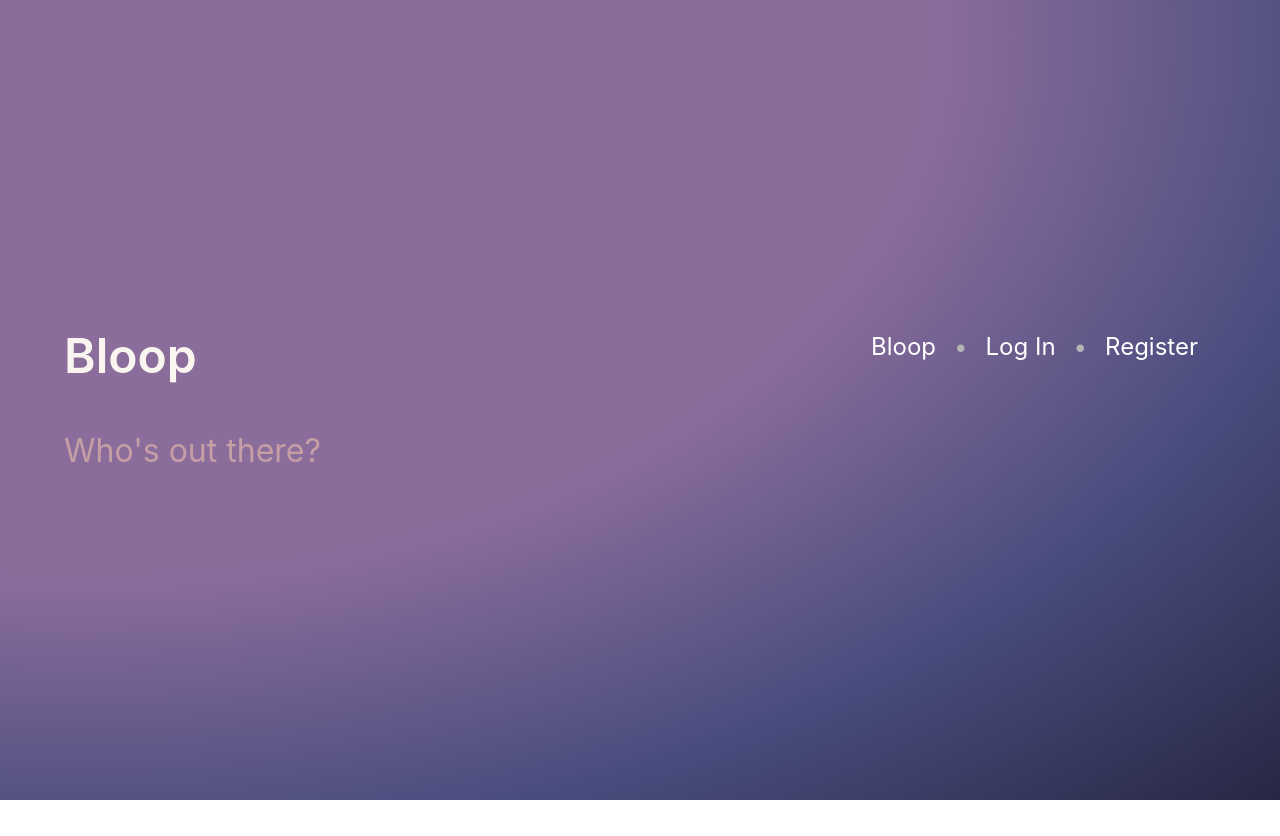
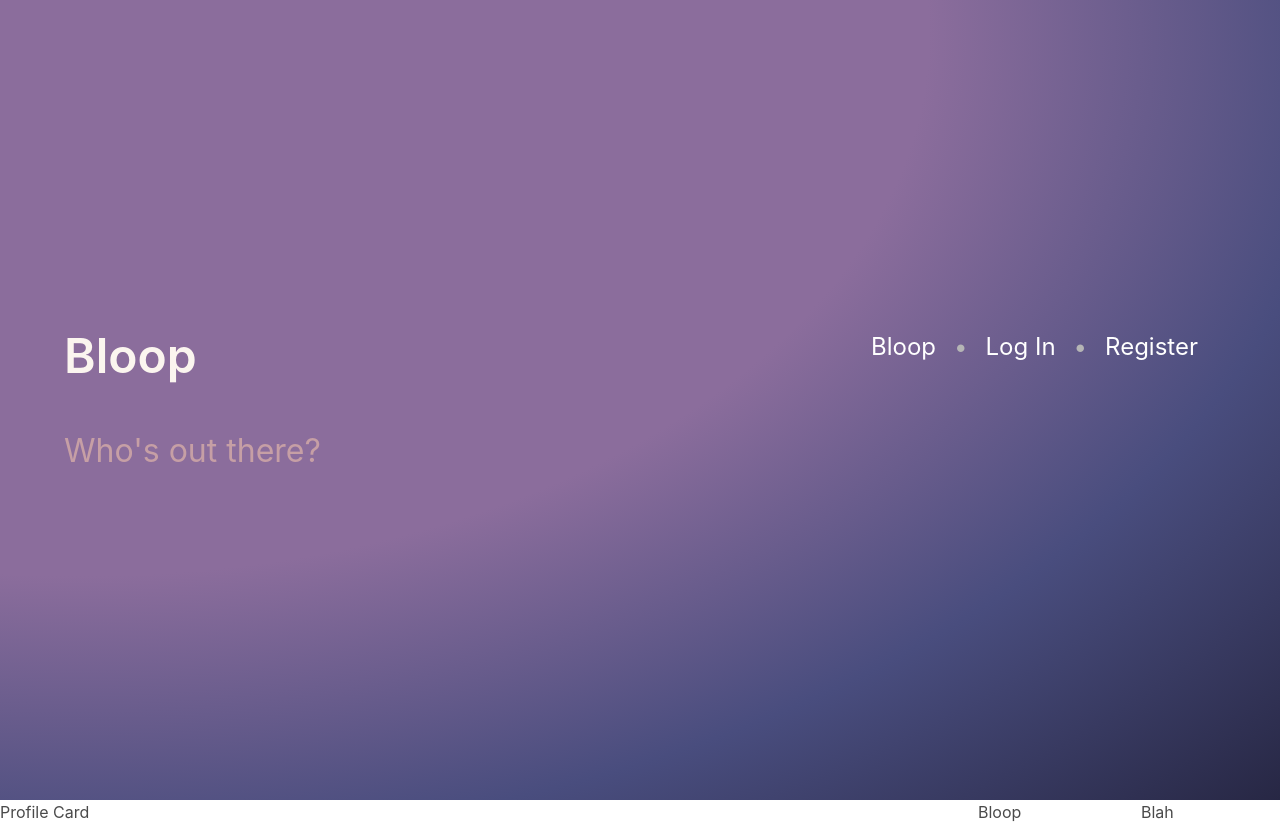
Before and after one commit to baezus/bloop2, a React (Create React App) app in the folder bloop/: page /dashboard in a window 1280 px wide. Before the commit the page ends 800 px from the top, so only its background shows below. Built offline with nearby package versions, Linux system fonts and the light colour scheme.

Commit message:
Just added the Dashboard component to link to the websocket pages.

```diff
--- a/bloop/src/components/App.js
+++ b/bloop/src/components/App.js
@@ -2,6 +2,7 @@ import React from 'react'
 import { Switch, Route, Link } from 'react-router-dom';
 import CreateProfile from './CreateProfile'
 import Login from './LogIn'
+import Dashboard from './Dashboard';
 import '../styles/bloop.scss'
 
 function App () {
@@ -38,6 +39,7 @@ function App () {
           <Route exact path="/"/>
           <Route exact path='/users/signup' component={CreateProfile}/>
           <Route exact path='/users/login' component={Login}/>
+          <Route exact path='/dashboard' component={Dashboard}/>
         </Switch>
       </div>
     </div>
--- /dev/null
+++ b/bloop/src/components/Dashboard.js
@@ -0,0 +1,14 @@
+import React from 'react';
+
+const Dashboard = () => {
+
+  return(
+    <div className="columns">
+      <div className="column is-three-quarters">Profile Card</div>
+      <div className="column">Bloop</div>
+      <div className="column">Blah</div>
+    </div>
+  );
+}
+
+export default Dashboard;
```
Also changed, not shown: 1 other file (tests, documents, lock files or other folders).
